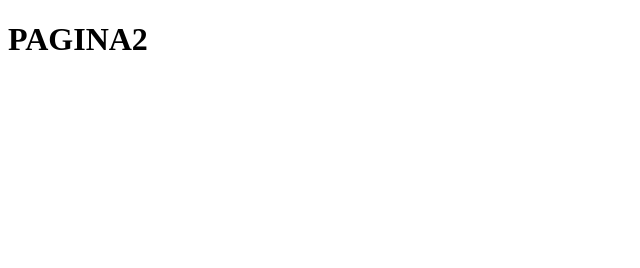
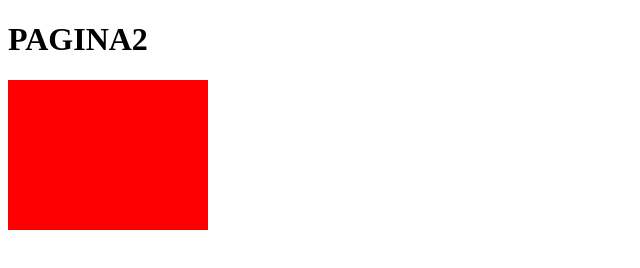
Before and after one commit to Mr-Dany/20-05-2019, a plain HTML site: page home.html in a window 1280 px wide. Shown: the whole page, without its empty margins (0-640 px from the left). Drawn offline with Linux system fonts and the light colour scheme.

Commit message:
margenpagina2

```diff
--- a/estilos/styles.css
+++ b/estilos/styles.css
@@ -6,3 +6,8 @@
 	font-weight: bold;text-decoration: underline;
 }
 a{text-decoration: none;text-transform: uppercase;}
+.figura{
+	height: 150px;
+	width: 200px;
+	background-color: red;
+}
--- a/home.html
+++ b/home.html
@@ -4,10 +4,13 @@
 	<meta charset="utf-8">
 	<meta http-equiv="X-UA-Compatible" content="IE=edge">
 	<title></title>
-	<link rel="stylesheet" href="">
+	<link rel="stylesheet" href="estilos/styles.css">
 </head>
 <body>
 	<h1>PAGINA2</h1>
+	<div class="figura">
+
+	</div>
 
 </body>
 </html>
```
